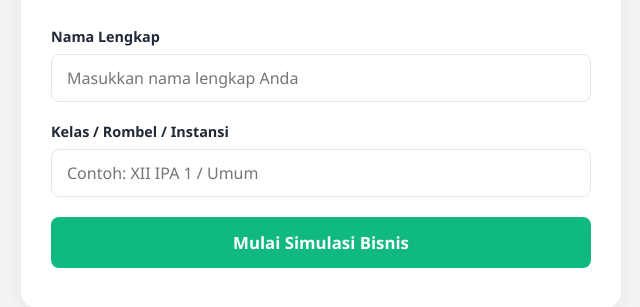
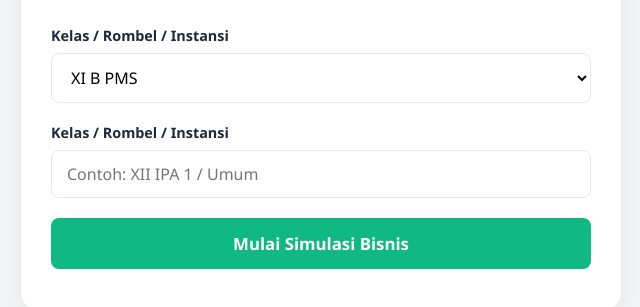
Before and after one commit to sanrofi/kuisKIK, a plain HTML site: page kuis3.html in a window 1280 px wide. Shown: the part 335-642 px from the top of the page, without its empty margins (319-959 px from the left). Drawn offline with Linux system fonts and the light colour scheme.

Commit message:
Update kuis3.html

```diff
--- a/kuis3.html
+++ b/kuis3.html
@@ -211,8 +211,10 @@
             <p class="subtitle">Uji insting bisnismu! Simulasi ini akan membawa Anda melewati 20 tahapan krusial dalam membangun bisnis makanan dari nol hingga sukses. Setiap keputusan menentukan masa depan bisnis Anda.</p>
 
             <div class="form-group">
-                <label for="input-nama">Nama Lengkap</label>
-                <input type="text" id="input-nama" placeholder="Masukkan nama lengkap Anda" required>
+                <label for="input-kelas">Kelas / Rombel / Instansi</label>
+                <select id="input-kelas" style="width: 100%; padding: 12px 15px; border: 1px solid #E5E7EB; border-radius: 8px; font-size: 1rem; background-color: white;" required>
+                    <option value="XI B PMS">XI B PMS</option>
+                </select>
             </div>
 
             <div class="form-group">
```
